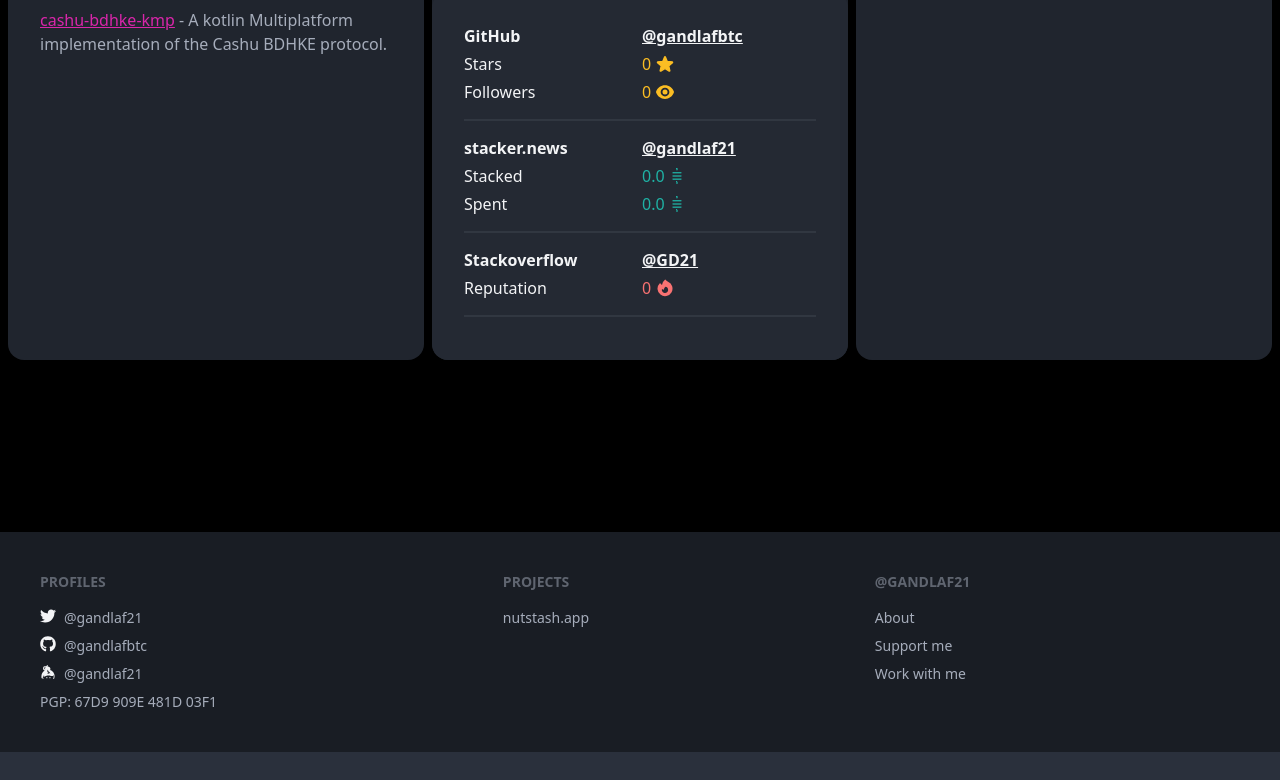
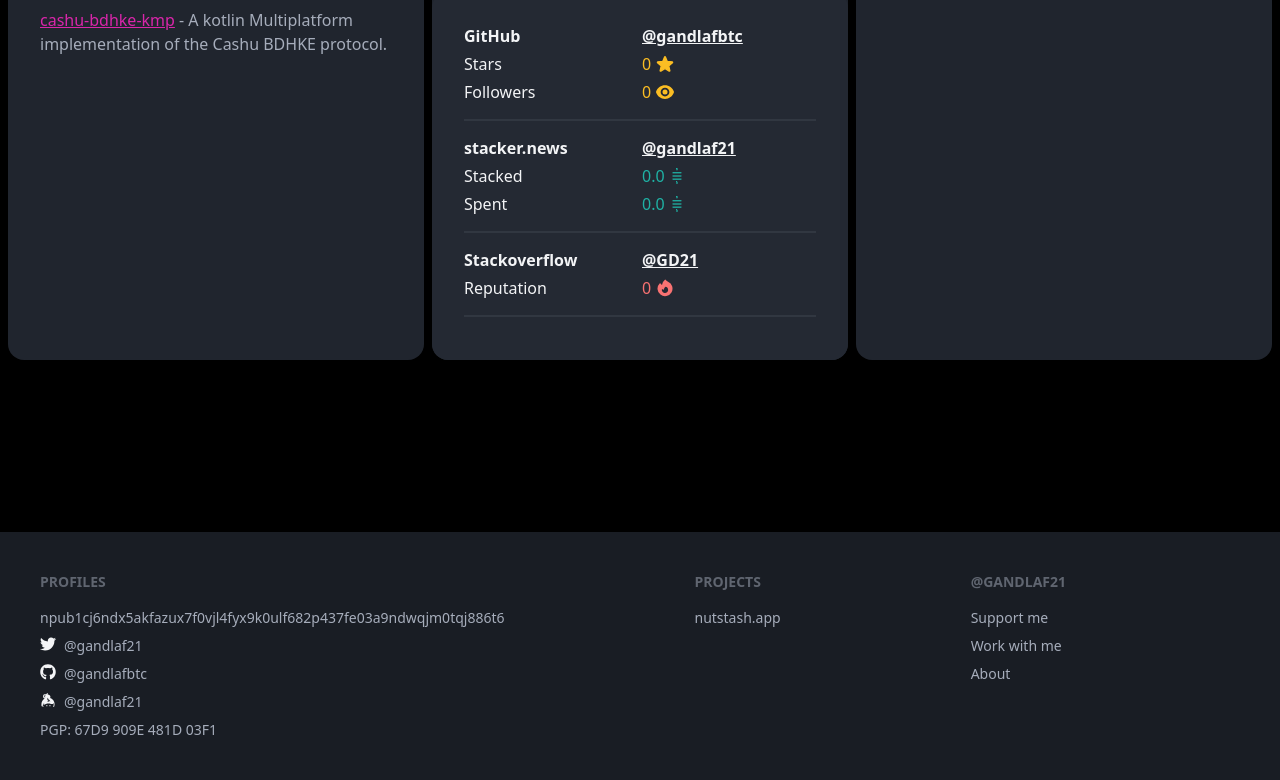
Before and after one commit to gandlafbtc/gandlaf-homepage, a SvelteKit app: page / in a window 1280 px wide. Shown: the part 332-1112 px from the top of the page. Before the commit the page ends 1084 px from the top, so only its background shows below. Built offline with nearby package versions, Linux system fonts and the light colour scheme; no server answers.

Commit message:
add nostr handle

```diff
--- a/src/comp/Footer.svelte
+++ b/src/comp/Footer.svelte
@@ -1,6 +1,9 @@
 <footer class="footer p-10 bg-neutral text-neutral-content">
 	<div>
 		<span class="footer-title">Profiles</span>
+		<a class="link link-hover flex gap-2 break-all" href="https://snort.social/p/npub1cj6ndx5akfazux7f0vjl4fyx9k0ulf682p437fe03a9ndwqjm0tqj886t6">
+			npub1cj6ndx5akfazux7f0vjl4fyx9k0ulf682p437fe03a9ndwqjm0tqj886t6
+		</a>
 		<a class="link link-hover flex gap-2" href="https://twitter.com/gandlaf21">
 			<svg
 				class="w-4 h-4 text-gray-100"
@@ -45,9 +48,9 @@
 	</div>
 	<div>
         <span class="footer-title">@gandlaf21</span>
-		<a class="link link-hover" href='/about'>About</a>
 		<a class="link link-hover" href='/donate'>Support me</a>
 		<a class="link link-hover" href='/hire'>Work with me</a>
+		<a class="link link-hover" href='/about'>About</a>
 
 	</div>
 </footer>
```
